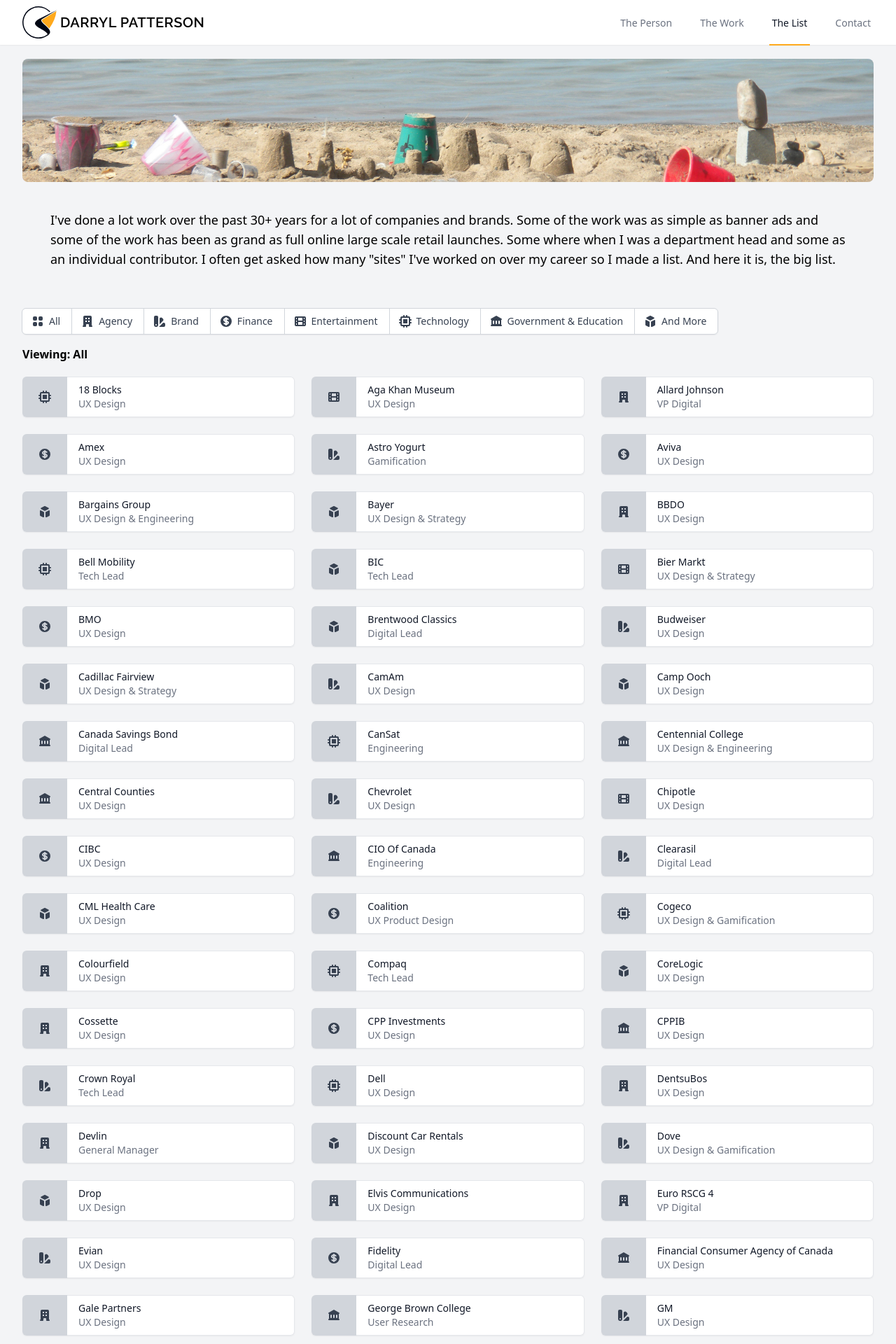
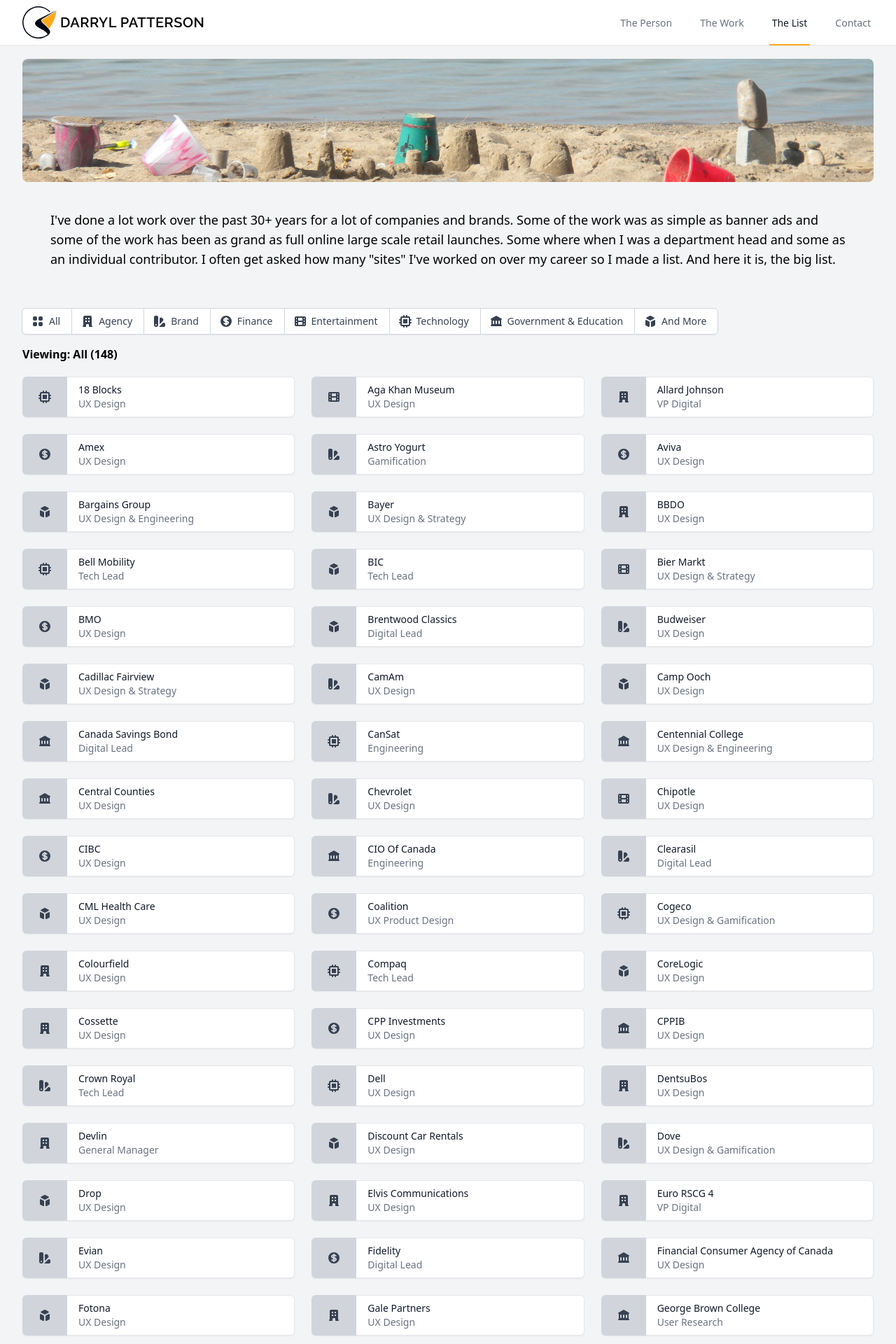
Before and after one commit to widgetapps/darrylpatterson.com, a Next.js app: page /thelist in a window 1280 px wide. Shown: the top 1920 px of the page at 70% size. Built offline with nearby package versions, Linux system fonts and the light colour scheme.

Commit message:
Fixed some key warning and updated a couple things.

```diff
--- a/data/list.json
+++ b/data/list.json
@@ -1027,5 +1027,12 @@
     "type": "ent",
     "role": "UX Design",
     "job": "Job"
+  },
+  {
+    "id": 148,
+    "company": "Fotona",
+    "type": "other",
+    "role": "UX Design",
+    "job": "Job"
   }
 ]
--- a/pages/index.js
+++ b/pages/index.js
@@ -72,7 +72,7 @@
               technology has fueled a lifetime of learning, exploration and achievement."</div>
 
           {homeContent.map(item =>
-              <div className="mb-4 sm:mb-8">
+              <div key={item.id} className="mb-4 sm:mb-8">
                   <h2 className="text-base sm:text-lg font-bold">{item.header}</h2>
                   <p className="text-sm sm:text-base">{item.content}</p>
               </div>
--- a/pages/thelist.js
+++ b/pages/thelist.js
@@ -119,6 +119,7 @@
             <span className="relative z-0 inline-flex shadow-sm rounded-md justify-center">
                 {filters.map(filter =>
                     <button
+                        key={filter.type}
                         type="button"
                         onClick={(e) => applyFilter(filter.type, e)}
                         className={classNames(
@@ -135,10 +136,10 @@
                 )}
             </span>
 
-            <div className="mt-4 mb-5 font-bold text-sm sm:text-base">Viewing: {activeFilter.display}</div>
+            <div className="mt-4 mb-5 font-bold text-sm sm:text-base">Viewing: {activeFilter.display} ({filteredItems.length})</div>
             <ul role="list" className="mt-3 grid grid-cols-1 gap-5 sm:gap-6 sm:grid-cols-2 lg:grid-cols-3">
                 {filteredItems.map(listItem =>
-                    <ListItem listItem={listItem}/>
+                    <ListItem key={listItem.id} listItem={listItem}/>
                 )}
             </ul>
         </div>
```
Also changed, not shown: data/home.json (+7 -0 lines), data/work.json (+16 -0 lines).
